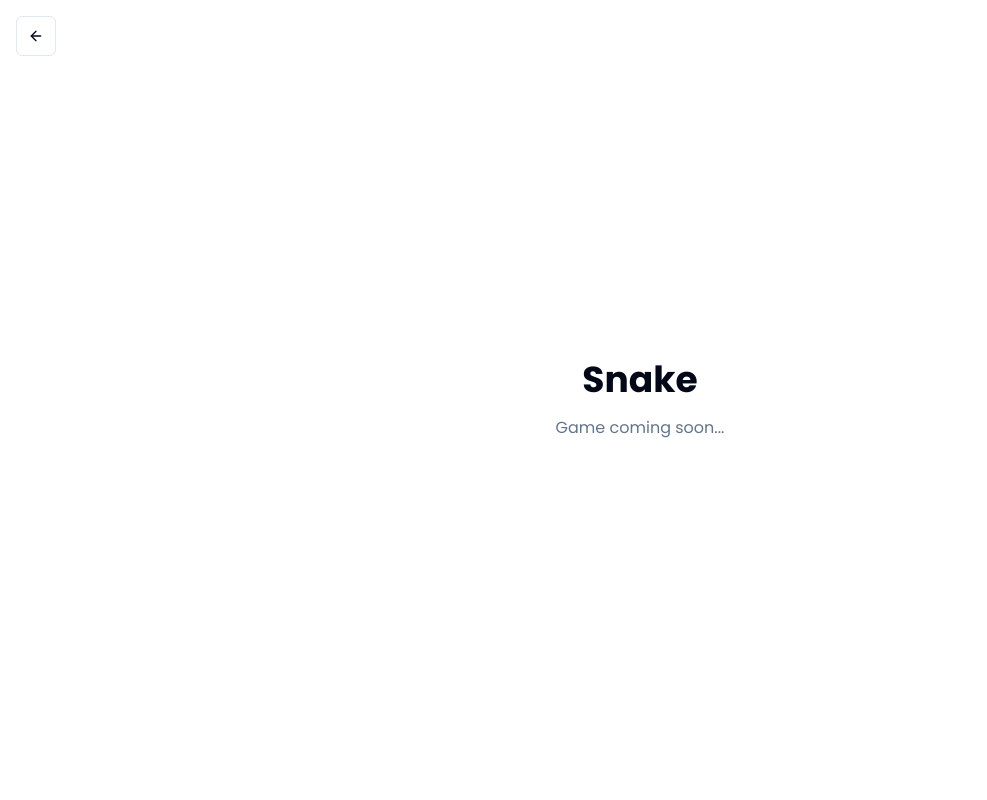
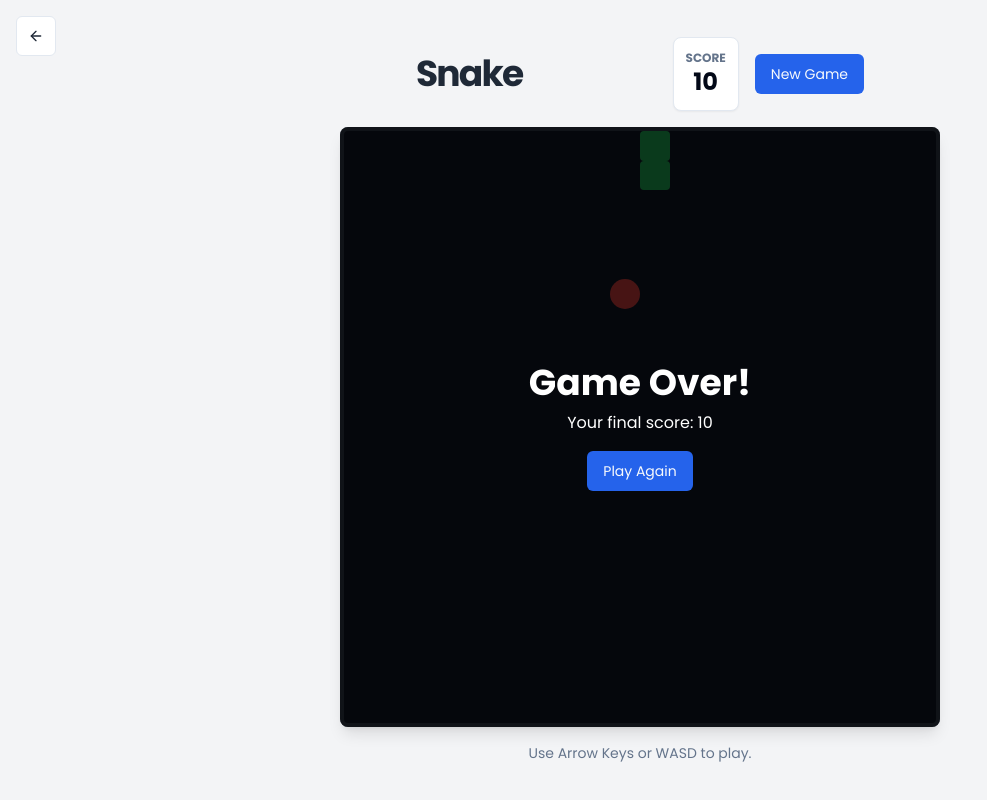
Before and after one commit to StephenJoshii/Flawed_Games_By_Sj, a React (Vite) app: page /play/snake in a window 1280 px wide. Shown: the whole page, without its empty margins (0-987 px from the left). Built offline with nearby package versions, Linux system fonts and the light colour scheme; no server answers.

Commit message:
basic for snake game, still a few fixes needed

```diff
--- a/src/games/snake/snake.jsx
+++ b/src/games/snake/snake.jsx
@@ -1,20 +1,79 @@
+import { useEffect } from 'react';
 import { Link } from "react-router-dom";
 import { Button } from "@/components/ui/button";
 import { ArrowLeft } from "lucide-react";
+import { useSnakeLogic } from './hooks/useSnakeLogic';
+import { SnakeBoard } from './components/SnakeBoard';
+import { GameUI } from './components/GameUI';
 
+// The main component for the Snake game.
+export function Snake() {
+  const {
+    gridSize,
+    snake,
+    food,
+    isGameOver,
+    score,
+    changeDirection,
+    restartGame
+  } = useSnakeLogic();
 
-export function Snake() {
+  // This effect handles all keyboard input for controlling the snake.
+  useEffect(() => {
+    const handleKeyDown = (e) => {
+      e.preventDefault();
+      switch (e.key) {
+        case 'ArrowUp':
+        case 'w':
+          changeDirection({ x: 0, y: -1 });
+          break;
+        case 'ArrowDown':
+        case 's':
+          changeDirection({ x: 0, y: 1 });
+          break;
+        case 'ArrowLeft':
+        case 'a':
+          changeDirection({ x: -1, y: 0 });
+          break;
+        case 'ArrowRight':
+        case 'd':
+          changeDirection({ x: 1, y: 0 });
+          break;
+      }
+    };
+
+    window.addEventListener('keydown', handleKeyDown);
+    return () => window.removeEventListener('keydown', handleKeyDown);
+  }, [changeDirection]);
+
   return (
-    <div className="flex flex-col items-center justify-center p-4 min-h-screen">
-       <div className="absolute top-4 left-4">
+    <div className="flex flex-col items-center justify-center p-4 min-h-screen bg-gray-100 text-gray-800">
+      <div className="absolute top-4 left-4">
         <Link to="/">
-            <Button variant="outline" size="icon">
-              <ArrowLeft className="h-4 w-4" />
+          <Button variant="outline" size="icon">
+            <ArrowLeft className="h-4 w-4" />
+          </Button>
+        </Link>
+      </div>
+
+      <GameUI score={score} onRestart={restartGame} />
+
+      <div className="relative">
+        <SnakeBoard gridSize={gridSize} snake={snake} food={food} />
+        {isGameOver && (
+          <div className="absolute inset-0 bg-black/70 flex flex-col items-center justify-center rounded-lg animate-fade-in">
+            <h2 className="text-4xl font-bold text-white">Game Over!</h2>
+            <p className="text-white mt-2">Your final score: {score}</p>
+            <Button onClick={restartGame} className="mt-4">
+              Play Again
             </Button>
-          </Link>
-        </div>
-      <h1 className="text-4xl font-bold mb-4">Snake</h1>
-      <p className="text-muted-foreground">Game coming soon...</p>
+          </div>
+        )}
+      </div>
+
+       <footer className="mt-4 text-center text-muted-foreground text-sm">
+        <p>Use Arrow Keys or WASD to play.</p>
+      </footer>
     </div>
   );
 }
```
